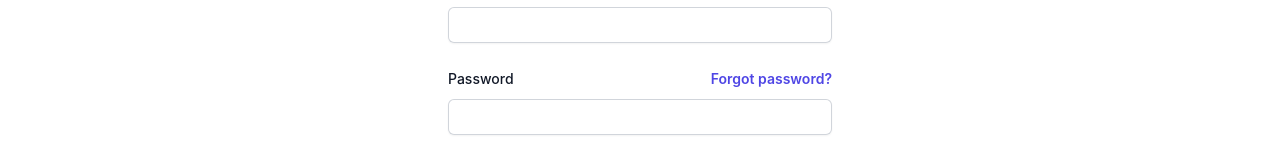
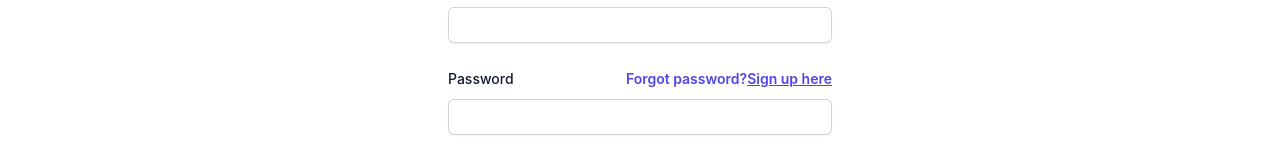
Before and after one commit to Evarmedia/cozycove-ecom, a React (Vite) app: page /login in a window 1280 px wide. Shown: the part 303-460 px from the top of the page. Built offline with nearby package versions, Linux system fonts and the light colour scheme.

Commit message:
linked login/signup

```diff
--- a/src/pages/Login/Login.jsx
+++ b/src/pages/Login/Login.jsx
@@ -42,6 +42,9 @@ const Login = () => {
                 <a href="#" className="font-semibold text-indigo-600 hover:text-indigo-500">
                   Forgot password?
                 </a>
+                <a href="#" className="font-semibold text-indigo-600 hover:text-indigo-500 underline">
+                  Sign up here
+                </a>
               </div>
             </div>
             <div className="mt-2">
```
